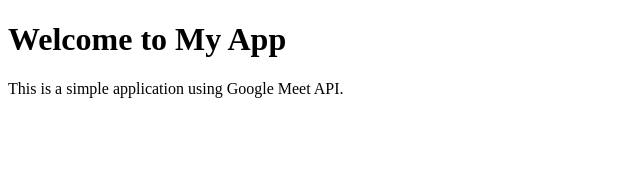
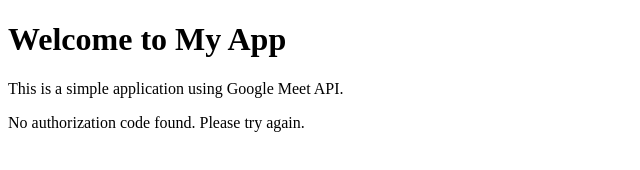
Before and after one commit to girishurwa01/start, a plain HTML site: page index.html in a window 1280 px wide. Shown: the whole page, without its empty margins (0-640 px from the left). Drawn offline with Linux system fonts and the light colour scheme.

Commit message:
Update index.html

```diff
--- a/index.html
+++ b/index.html
@@ -8,5 +8,29 @@
 <body>
     <h1>Welcome to My App</h1>
     <p>This is a simple application using Google Meet API.</p>
+
+    <div id="auth-result"></div>
+
+    <script>
+        // Function to get query parameters from URL
+        function getQueryParam(name) {
+            const urlParams = new URLSearchParams(window.location.search);
+            return urlParams.get(name);
+        }
+
+        // Check if there's an authorization code in the URL
+        const authCode = getQueryParam('code');
+
+        if (authCode) {
+            // Display the authorization code or send it to your server
+            document.getElementById('auth-result').innerHTML =
+                `<p>Authorization Code: ${authCode}</p>`;
+
+            // TODO: You can send this authorization code to your backend server to exchange it for an access token
+        } else {
+            document.getElementById('auth-result').innerHTML =
+                '<p>No authorization code found. Please try again.</p>';
+        }
+    </script>
 </body>
 </html>
```
